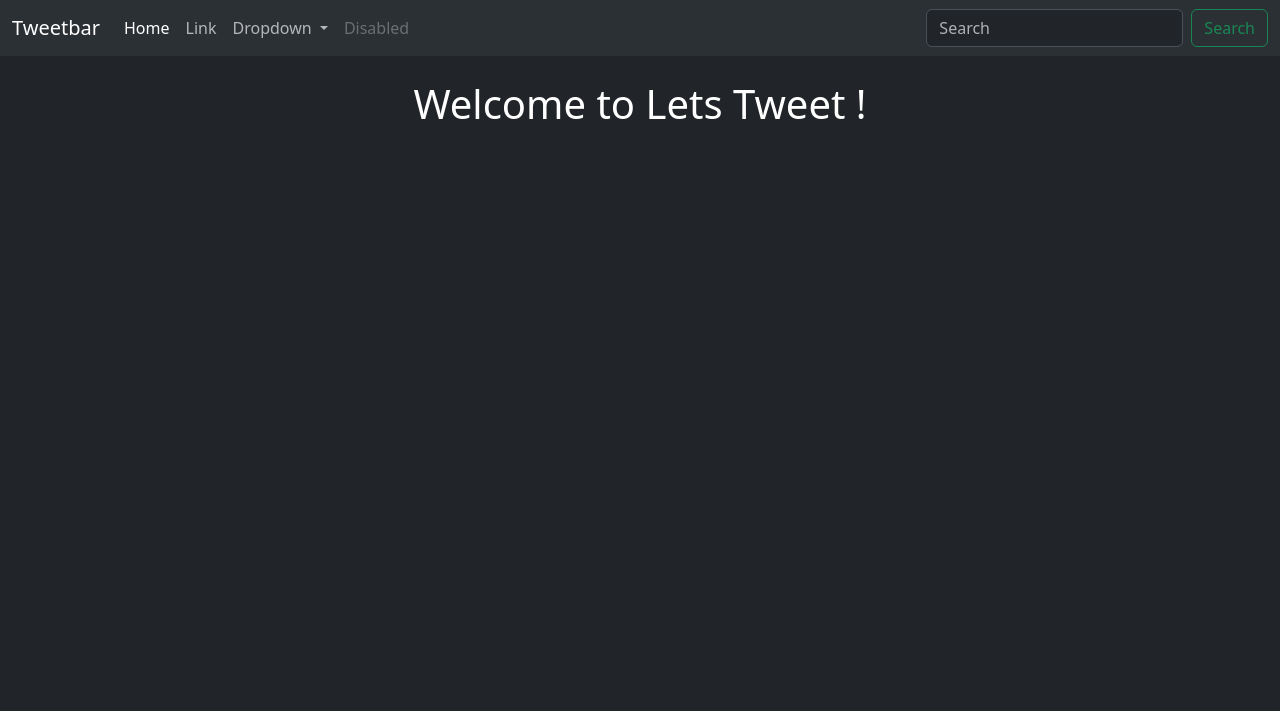
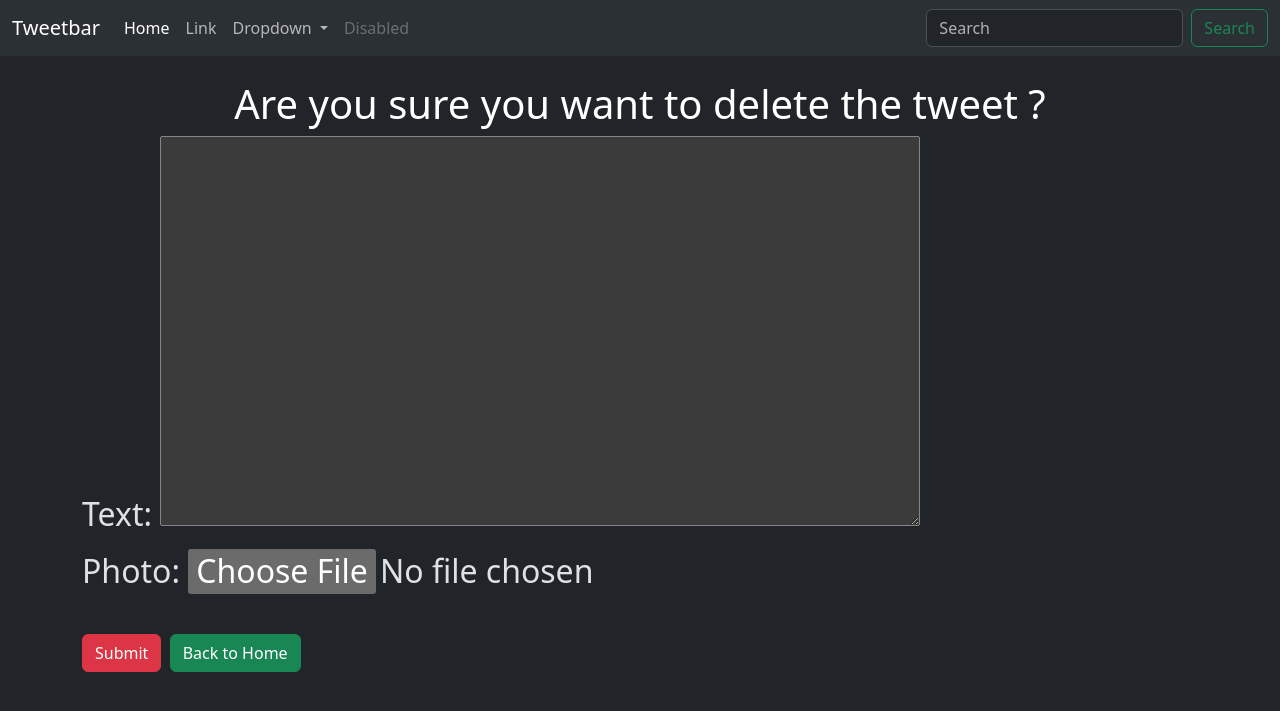
Before and after one commit to abhimishra01/lets-tweet, a Django app: template letstweet/tweetapp/templates/tweet_delete.html in a window 1280 px wide. Shown: the top 711 px of the page. Run offline with Django 5.2, Linux system fonts and the light colour scheme; the template is opened without the code that fills it: values that come from a table or form of the project are taken from there, others are empty.

Commit message:
feat: add delete tweet logic

```diff
--- a/letstweet/tweetapp/templates/tweet_delete.html
+++ b/letstweet/tweetapp/templates/tweet_delete.html
@@ -1,4 +1,16 @@
 {% extends "layout.html" %} {% block title %} Lets Tweet ! {% endblock %}
 {%block content %}
-<h1 class="text-center text-white mt-4">Welcome to Lets Tweet !</h1>
+<h1 class="text-center text-white mt-4">
+  Are you sure you want to delete the tweet ?
+</h1>
+
+<h2>
+  <form method="post" class="form">
+    {% csrf_token %} {{ form.as_p }}
+    <button type="submit" class="btn btn-danger mt-4">Submit</button>
+    <a href="{% url 'tweet_list' %}" class="btn btn-success mt-4"
+      >Back to Home</a
+    >
+  </form>
+</h2>
 {% endblock %}
--- a/letstweet/tweetapp/urls.py
+++ b/letstweet/tweetapp/urls.py
@@ -5,6 +5,6 @@ from . import views
 urlpatterns = [
     path('', views.tweet_list, name='tweet_list'),
     path('create/', views.tweet_create, name='tweet_create'),
-    path('<int>:tweet_id/edit/', views.tweet_edit, name='tweet_edit'),
-    path('<int>:tweet_id/delete/', views.tweet_delete, name='tweet_delete'),
+    path('<int:tweet_id>/edit/', views.tweet_edit, name='tweet_edit'),
+    path('<int:tweet_id>/delete/', views.tweet_delete, name='tweet_delete'),
 ]
```
